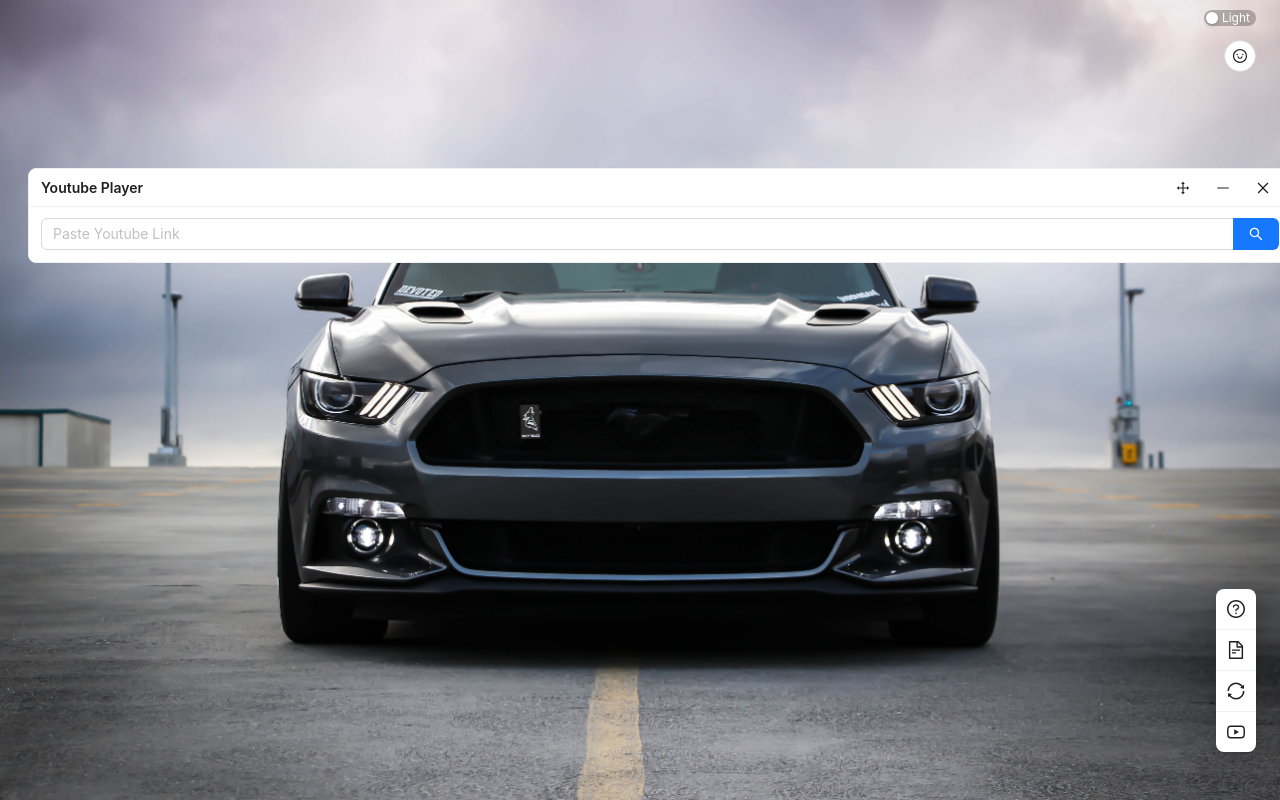
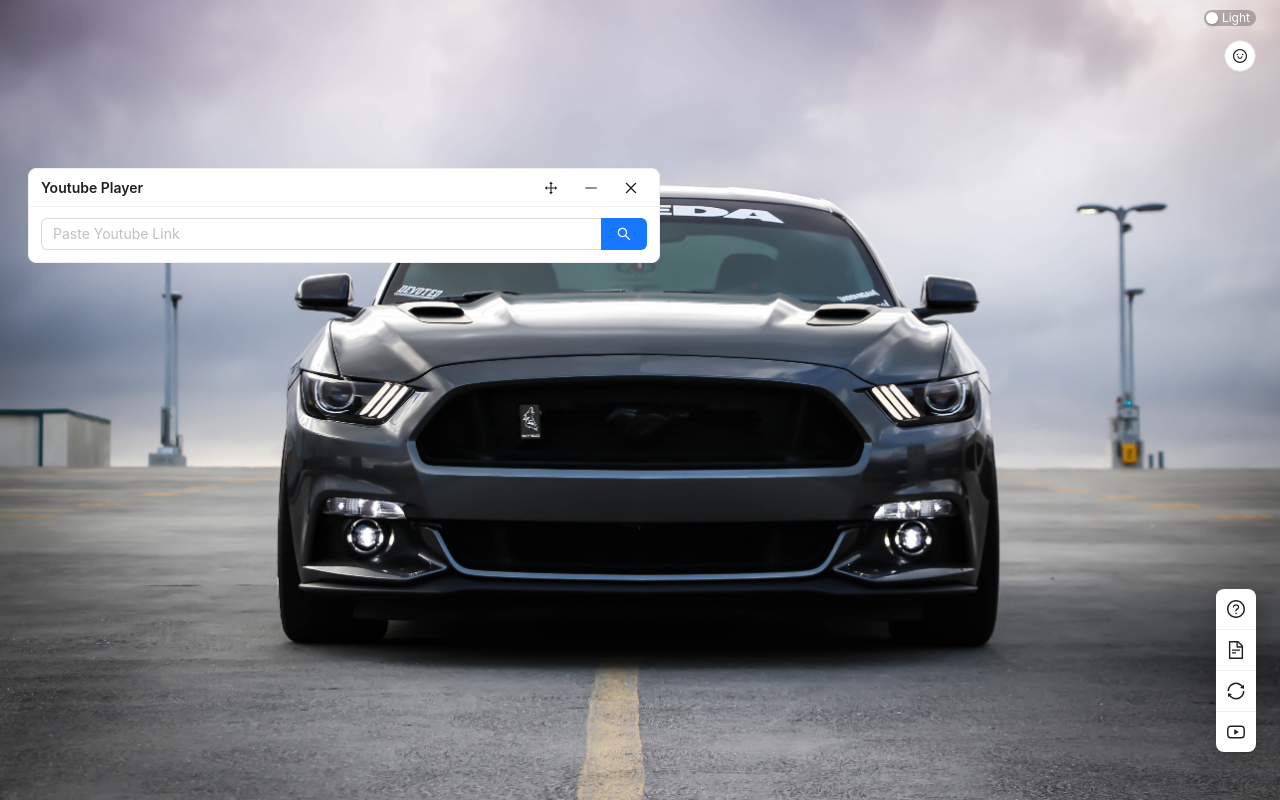
Before and after one commit to UnknownCoderBoy/LofiApp, a React (Create React App) app: page / in a window 1280 px wide. Both pictures are taken after a click on the button 1236 px from the left and 732 px from the top of the page. Built offline with nearby package versions, Linux system fonts and the light colour scheme.

Commit message:
Update YouTube.js

```diff
--- a/src/widgets/youtube-player/YouTube.js
+++ b/src/widgets/youtube-player/YouTube.js
@@ -67,7 +67,7 @@ export default function Youtube(props) {
             visibility: props.visibleyt ? "visible" : "hidden",
             opacity: props.visibleyt ? "1" : "0",
             transition: "all .2s",
-            width: isTabletOrMobile ? "300px" : "100%",
+            width: isTabletOrMobile ? "300px" : "50%",
           }}
         >
           <Search
```
